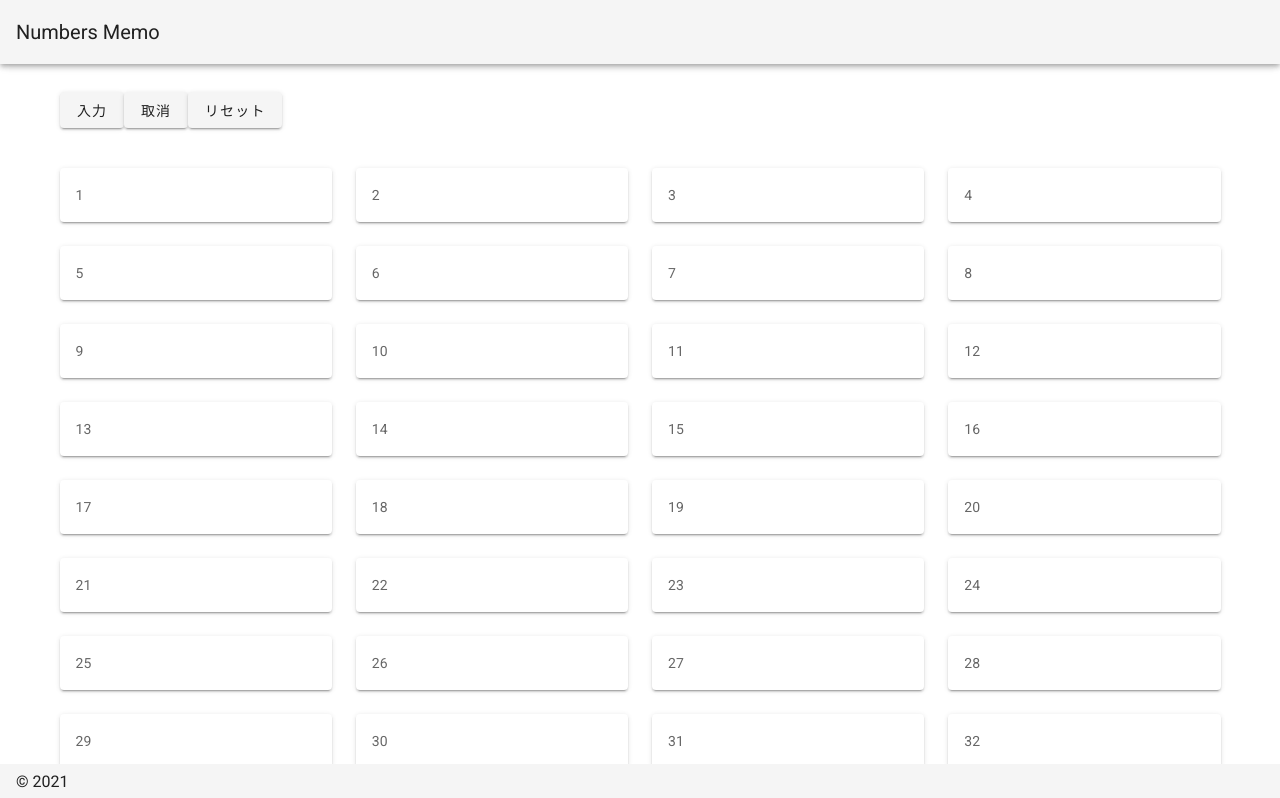
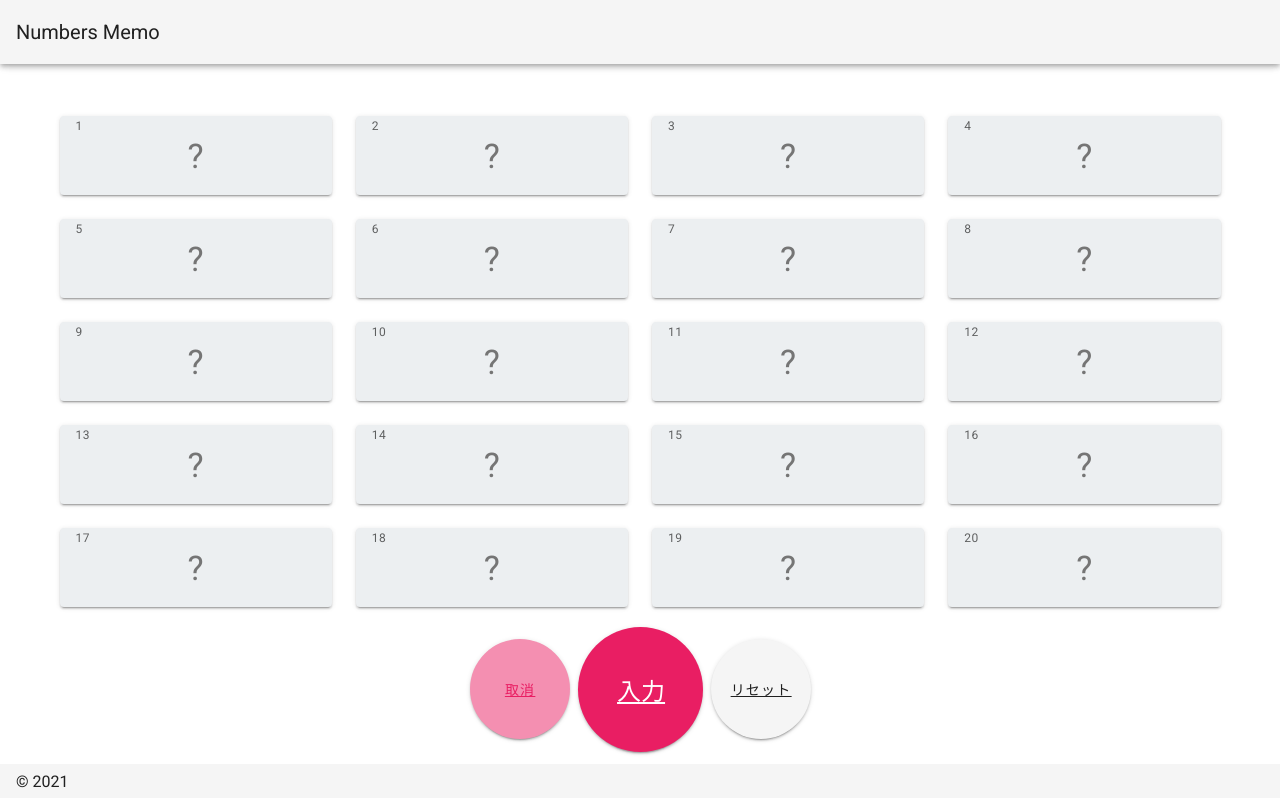
Before and after one commit to tsubachoko/numbers-memo, a Nuxt app: page / in a window 1280 px wide. Shown: the top 798 px of the page. Built offline with nearby package versions, Linux system fonts and the light colour scheme.

Commit message:
トップのデザイン調整

```diff
--- a/pages/index.vue
+++ b/pages/index.vue
@@ -1,6 +1,40 @@
 <template>
   <div>
-    <div class="mt-4">
+    <div class="mt-10 mb-16">
+      <v-row justify="center" align="center" max-height="500">
+        <v-col cols="3" v-for="index in boxNumber" :key="index">
+          <v-card height=79 v-if="typeof numbers[index - 1] !== 'undefined'">
+            <v-card-text class = "caption py-0">{{ index }}</v-card-text>
+            <v-card-title
+              class = 'justify-center pt-0 text-h4'
+              v-if="typeof numbers[index - 1] !== 'undefined'"
+            >
+              {{ numbers[index - 1] }}
+            </v-card-title>
+          </v-card>
+
+          <v-card height=79 color="blue-grey lighten-5" v-else>
+            <v-card-text class = "caption py-0">{{ index }}</v-card-text>
+            <v-card-title
+              class = 'justify-center pt-0 text-h4 grey--text text--darken-1'
+            >
+              ?
+            </v-card-title>
+          </v-card>
+        </v-col>
+      </v-row>
+    </div>
+    <!---v-footer app に変更---->
+    <v-footer app class="d-flex justify-center col-12 px-1 white my-9"
+    height = 150>
+      <v-btn
+        @click="remove"
+         class = 'rounded-circle text-decoration-underline pink lighten-3 pink--text'
+         height = "100"
+         width = "100"
+      >
+        取消
+      </v-btn>
       <v-dialog
         v-model="addDialog"
         tile
@@ -10,6 +44,9 @@
           <v-btn
             v-bind="attrs"
             v-on="on"
+            class = 'rounded-circle pink mx-2 text-h5 white--text text-decoration-underline'
+            height = "125"
+            width = "125"
           >
             入力
           </v-btn>
@@ -41,11 +78,6 @@
           </v-card-actions>
         </v-card>
       </v-dialog>
-      <v-btn
-        @click="remove"
-      >
-        取消
-      </v-btn>
       <v-dialog
         v-model="resetDialog"
         tile
@@ -55,6 +87,9 @@
           <v-btn
             v-bind="attrs"
             v-on="on"
+             class = 'rounded-circle text-decoration-underline'
+             height = "100"
+             width = "100"
           >
             リセット
           </v-btn>
@@ -81,23 +116,7 @@
           </v-card-actions>
         </v-card>
       </v-dialog>
-    </div>
-
-    <div class="mt-10">
-      <v-row justify="center" align="center" max-height="500">
-        <v-col cols="3" v-for="index in boxNumber" :key="index">
-          <v-card>
-            <v-card-text>{{ index }}</v-card-text>
-            <v-card-title
-              v-if="typeof numbers[index - 1] !== 'undefined'"
-              class="justify-center"
-            >
-              {{ numbers[index - 1] }}
-            </v-card-title>
-          </v-card>
-        </v-col>
-      </v-row>
-    </div>
+    </v-footer>
   </div>
 </template>
 
```
